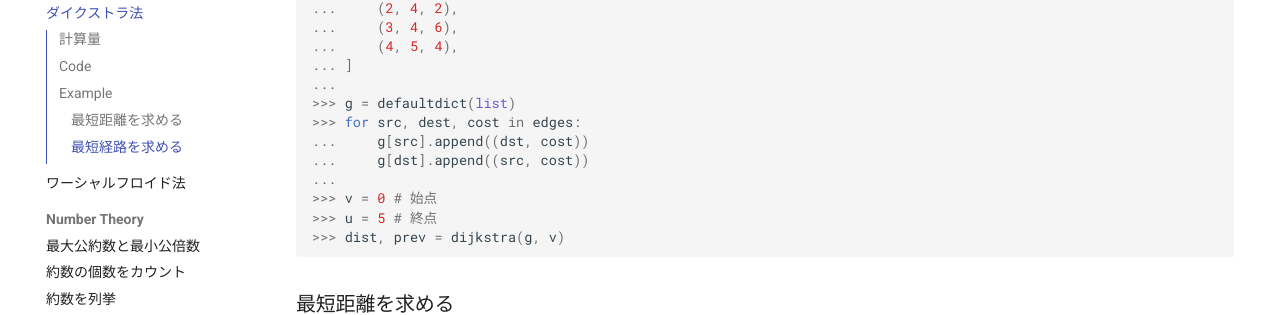
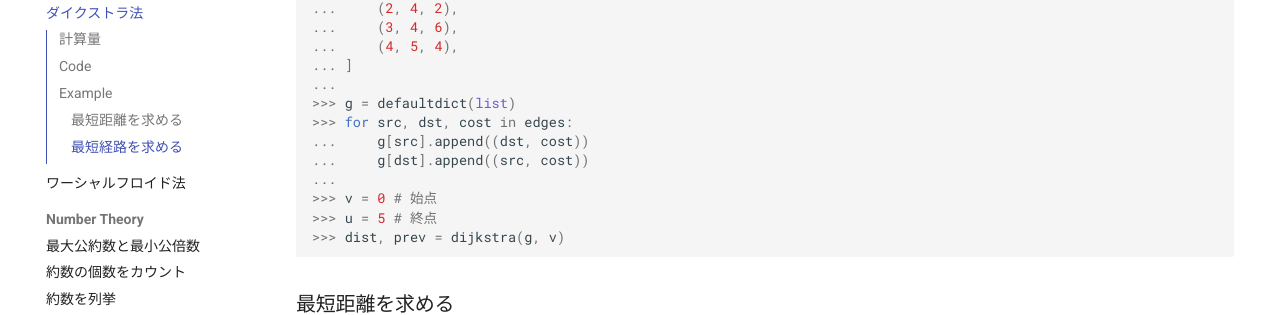
Before and after one commit to xkumiyu/coding-challenge-note, an MkDocs documentation site: the page built from docs/algorithms/dijkstra.md, in a window 1280 px wide and 900 px high, scrolled down 1219 px. Shown: the part 185-500 px from the top of the window. Built offline with MkDocs 1.6.1 and Material for MkDocs 9.7.7, drawn with Linux system fonts in a browser that asks for light colours; formulas are drawn with MathJax 3.

Commit message:
update action and fix bug

````diff
--- a/docs/algorithms/dijkstra.md
+++ b/docs/algorithms/dijkstra.md
@@ -31,7 +31,7 @@
             if dist[v] > dist_u + c:
                 dist[v] = dist_u + c
                 prev[v] = u
-            heappush(Q, (dist[v], v))
+                heappush(Q, (dist[v], v))
 
     return dist, prev
 ```
@@ -62,7 +62,7 @@
 ... ]
 ...
 >>> g = defaultdict(list)
->>> for src, dest, cost in edges:
+>>> for src, dst, cost in edges:
 ...     g[src].append((dst, cost))
 ...     g[dst].append((src, cost))
 ...
````
Also changed, not shown: 1 other file.
